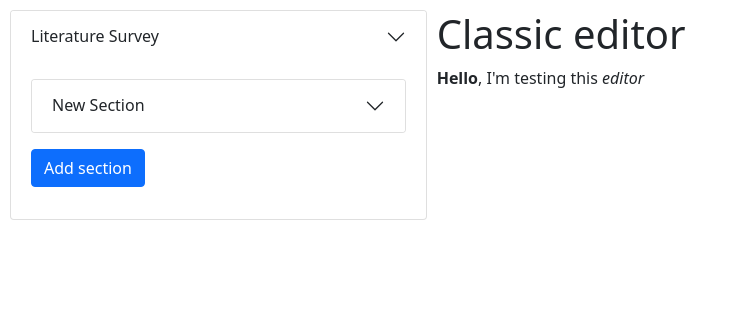
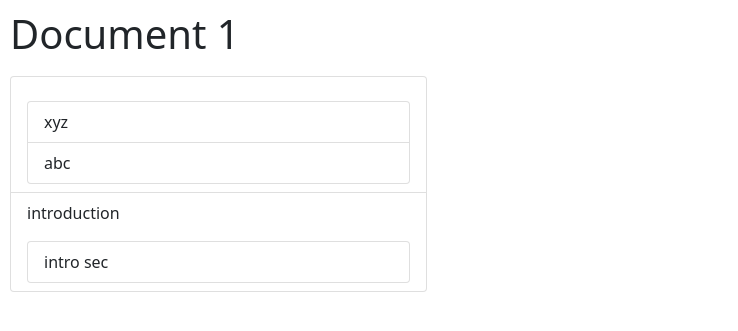
Before and after one commit to Swanand01/reportowl, a Django app: a page that uses editor/templates/editor_view.html in a window 1280 px wide. Shown: the part 56-387 px from the top of the page, without its empty margins (0-738 px from the left). Run offline with Django 3.2, Linux system fonts and the light colour scheme; a user stored in the database is signed in; data comes from the database, SQL or seed files in the repository; both versions use the stored data as it was after the commit; some libraries are stand-ins or nearby versions.

Commit message:
views seperated

```diff
--- a/editor/models.py
+++ b/editor/models.py
@@ -1,5 +1,7 @@
 from django.db import models
 from django.db.models.deletion import CASCADE
+from django.template.defaultfilters import slugify
+from autoslug import AutoSlugField
 import random
 import string
 
@@ -23,6 +25,7 @@ class Chapter(models.Model):
     document = models.ForeignKey(Document, on_delete=CASCADE)
     title = models.CharField(max_length=100)
     order = models.IntegerField()
+    slug = AutoSlugField(populate_from='title')
 
     def __str__(self):
         return self.title
@@ -34,5 +37,7 @@ class Section(models.Model):
     title = models.CharField(max_length=100)
     content = models.TextField()
 
+    slug = AutoSlugField(populate_from='title')
+
     def __str__(self):
         return self.title
--- a/editor/static/js/editor_view.js
+++ b/editor/static/js/editor_view.js
@@ -21,3 +21,11 @@ document.querySelector("#submit1").addEventListener("click", event => {
     const editorData = editor.getData();
     document.querySelector("#content1").value = editorData;
 });
+
+document.querySelector("#addChapter-btn").addEventListener("click", event => {
+    console.log("Done");
+    // let chapter = document.createElement("div");
+    // chapter.className = "accordion-item";
+    // chapter.innerHTML = `{% include 'chapter.html' %}`
+    // document.querySelector(".chapters-list").appendChild(chapter)
+});
--- a/editor/templates/editor_view.html
+++ b/editor/templates/editor_view.html
@@ -37,56 +37,19 @@
         </nav>
     </header>
     <main>
-        <div class="chapters-container">
-            <div class="accordion-item">
-                <h2 class="accordion-header" id="headingOne">
-                    <button class="accordion-button collapsed" type="button" data-bs-toggle="collapse"
-                        data-bs-target="#collapseOne" aria-expanded="false" aria-controls="collapseOne">
-                        Literature Survey
-                    </button>
-                </h2>
-                <div id="collapseOne" class="accordion-collapse collapse show" aria-labelledby="headingOne"
-                    data-bs-parent="#accordionExample">
-                    <div class="accordion-body">
-                        <div class="accordion-item">
-                            <h2 class="accordion-header" id="headingOneOne">
-                                <button class="accordion-button collapsed" type="button" data-bs-toggle="collapse"
-                                    data-bs-target="#collapseOneOne" aria-expanded="false"
-                                    aria-controls="collapseOneOne">
-                                    {% if title1 %}
-                                    {{title1}}
-                                    {% else %}
-                                    New Section
-                                    {% endif %}
-
-                                </button>
-                            </h2>
-                            <div id="collapseOneOne" class="accordion-collapse collapse" aria-labelledby="headingOneOne"
-                                data-bs-parent="#accordionExample">
-                                <div class="accordion-body">
-                                    <form action="" method="post">
-                                        {% csrf_token %}
-                                        <input type="text" name="title1" id="title1" placeholder="Title"><br>
-                                        <input type="text" name="content1" id="content1">
-                                        <input type="submit" class="btn btn-primary my-2" id="submit1"
-                                            value="Add Content">
-                                    </form>
-                                </div>
-                            </div>
-                        </div>
-                        <button class="btn btn-primary my-3">Add section</button>
-                    </div>
-                </div>
-            </div>
-        </div>
-        <div class="editor-container">
-            <h1>Classic editor</h1>
-            <div id="editor">
-                {% if content1 %}
-                {{content1 | safe}}
-                {% endif %}
-            </div>
-        </div>
+        <h1>{{document.title}}</h1><br>
+        <ul class="list-group">
+            {% for key, value in sections.items %}
+            <li class="list-group-item" aria-current="true">
+                <p>{{key.slug}}</p>
+                <ul class="list-group">
+                    {% for section in value %}
+                    <li class="list-group-item">{{section.title}}</li>
+                    {% endfor %}
+                </ul>
+            </li>
+            {% endfor %}
+        </ul>
     </main>
 
 </body>
@@ -97,3 +60,13 @@
 <script src="{% static 'js/editor_view.js' %}" type="text/javascript"></script>
 
 </html>
+
+
+{% comment %} <div class="editor-container">
+    <h1>Classic editor</h1>
+    <div id="editor">
+        {% if content1 %}
+        {{content1 | safe}}
+        {% endif %}
+    </div>
+</div> {% endcomment %}
--- a/editor/urls.py
+++ b/editor/urls.py
@@ -3,5 +3,9 @@ from . import views
 
 urlpatterns = [
     path('<str:file_id>/', views.editor_view, name='editor_view'),
+    path('<str:file_id>/section/<slug:slug>',
+         views.section_view, name='section_view'),
+    path('<str:file_id>/chapter/<slug:slug>',
+         views.chapter_view, name='chapter_view'),
     path('', views.index, name='index'),
 ]
--- a/editor/views.py
+++ b/editor/views.py
@@ -1,3 +1,4 @@
+from django.http.response import HttpResponse
 from django.shortcuts import render, redirect
 from .models import Document, Chapter, Section
 from django.contrib.auth.decorators import login_required
@@ -25,21 +26,19 @@ def index(request):
 
 @login_required
 def editor_view(request, file_id):
-    context = {}
     doc = Document.objects.get(document_id=file_id)
+    chapters = Chapter.objects.filter(document=doc)
+    sections = {}
+    for chapter in chapters:
+        sec = Section.objects.filter(chapter=chapter)
+        sections[chapter] = sec
+    print(sections)
+    return render(request, 'editor_view.html', {'document': doc, 'chapters': chapters, 'sections': sections})
 
-    if request.method == "POST":
-        title = request.POST['title1']
-        content = request.POST['content1']
-        chapter = Chapter(document=doc, title="Literature Survey", order=1)
-        chapter.save()
-        section = Section(chapter=chapter, title=title,
-                          content=content, order=1)
-        section.save()
-        context = {'title1': title}
 
-    if Section.objects.filter(title="xyz").exists():
-        section = Section.objects.get(title="xyz")
-        context['content1'] = section.content
-        print(section.pk)
-    return render(request, 'editor_view.html', context)
+def section_view(request, file_id, slug):
+    return HttpResponse(slug)
+
+
+def chapter_view(request, file_id, slug):
+    return HttpResponse(slug)
```
Also changed, not shown: editor/templates/chapter.html (added, +17 -0 lines), editor/templates/section.html (added, +28 -0 lines), db.sqlite3, editor/migrations/0003_auto_20211030_2203.py (added), editor/migrations/0004_auto_20211030_2207.py (added).
